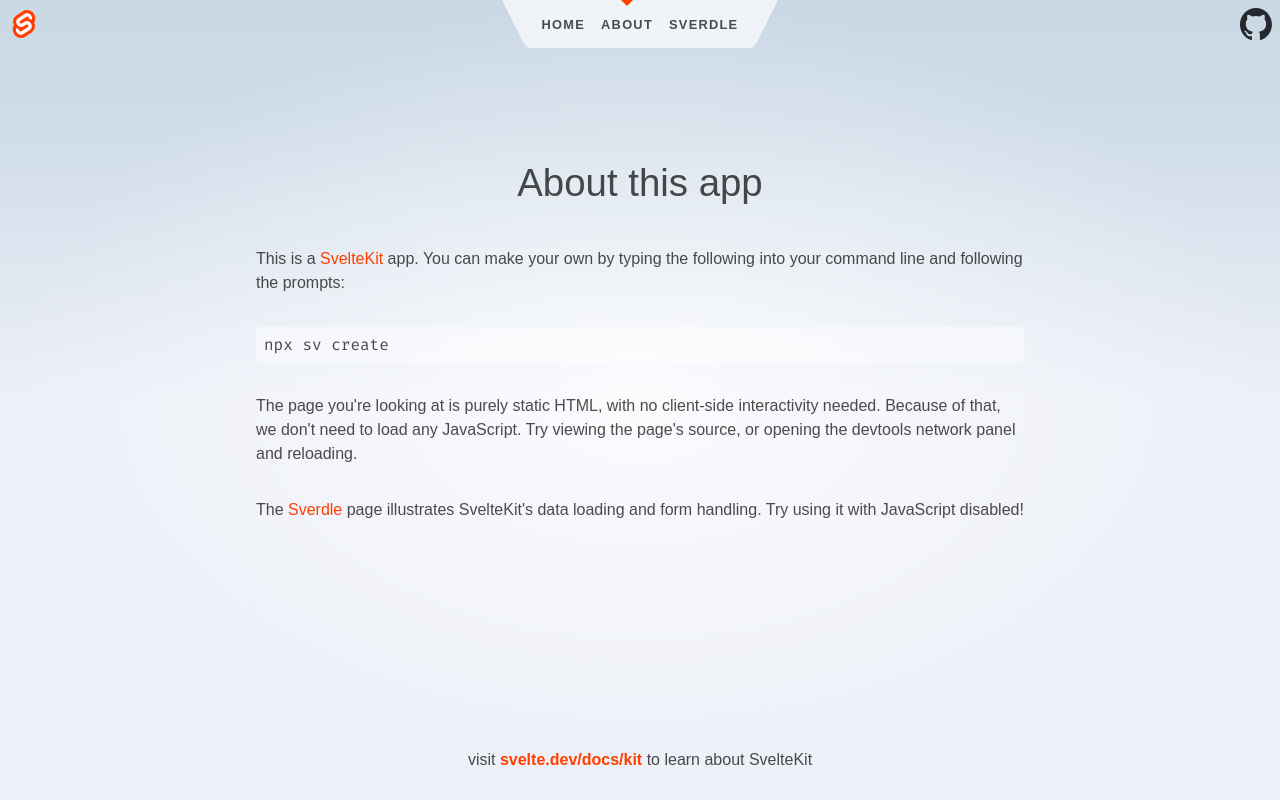
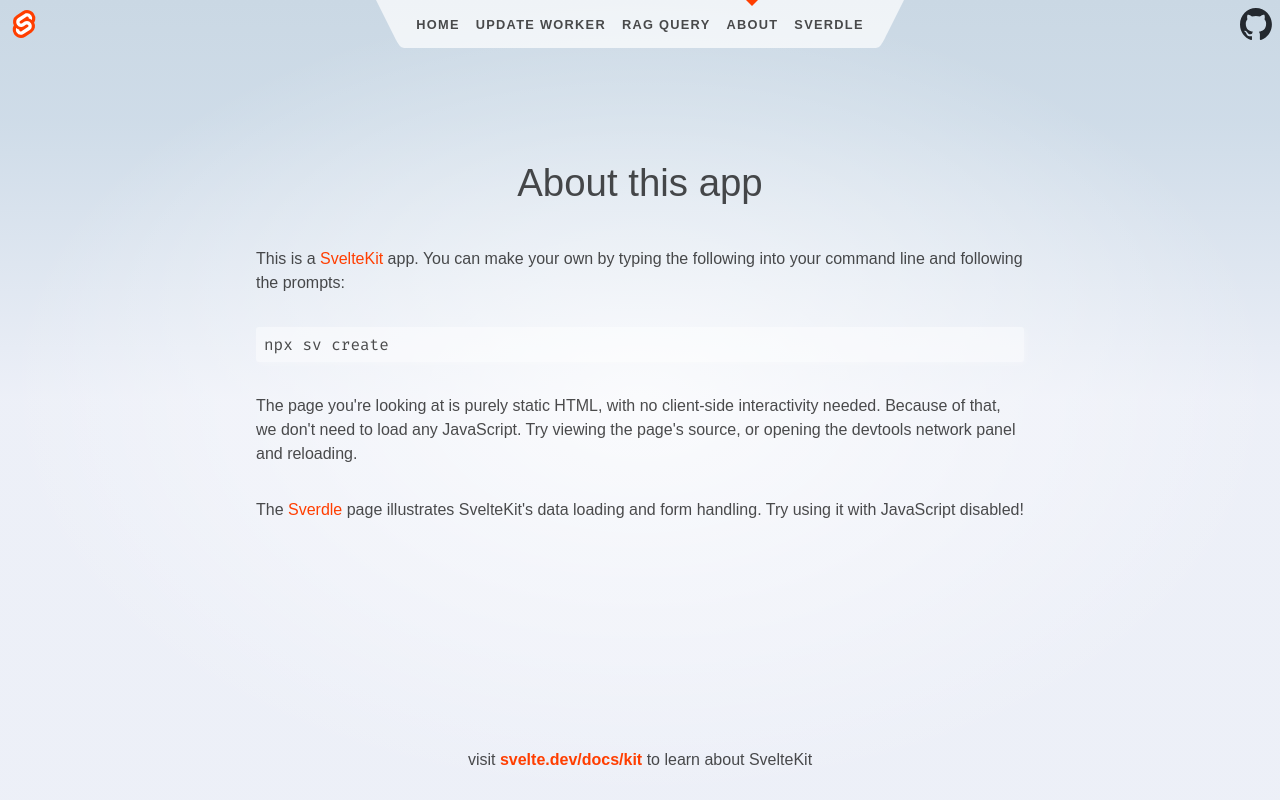
Before and after one commit to sanjanb/agentic-system, a SvelteKit app in the folder frontend/: page /about in a window 1280 px wide. Built offline with nearby package versions, Linux system fonts and the light colour scheme.

Commit message:
feat: add navigation links for Update Worker and RAG Query pages

```diff
--- a/frontend/src/routes/Header.svelte
+++ b/frontend/src/routes/Header.svelte
@@ -19,6 +19,12 @@
 		<ul>
 			<li aria-current={page.url.pathname === '/' ? 'page' : undefined}>
 				<a href={resolve('/')}>Home</a>
+			</li>
+			<li aria-current={page.url.pathname === '/update-worker' ? 'page' : undefined}>
+				<a href={resolve('/update-worker')}>Update Worker</a>
+			</li>
+			<li aria-current={page.url.pathname === '/query' ? 'page' : undefined}>
+				<a href={resolve('/query')}>RAG Query</a>
 			</li>
 			<li aria-current={page.url.pathname === '/about' ? 'page' : undefined}>
 				<a href={resolve('/about')}>About</a>
```
